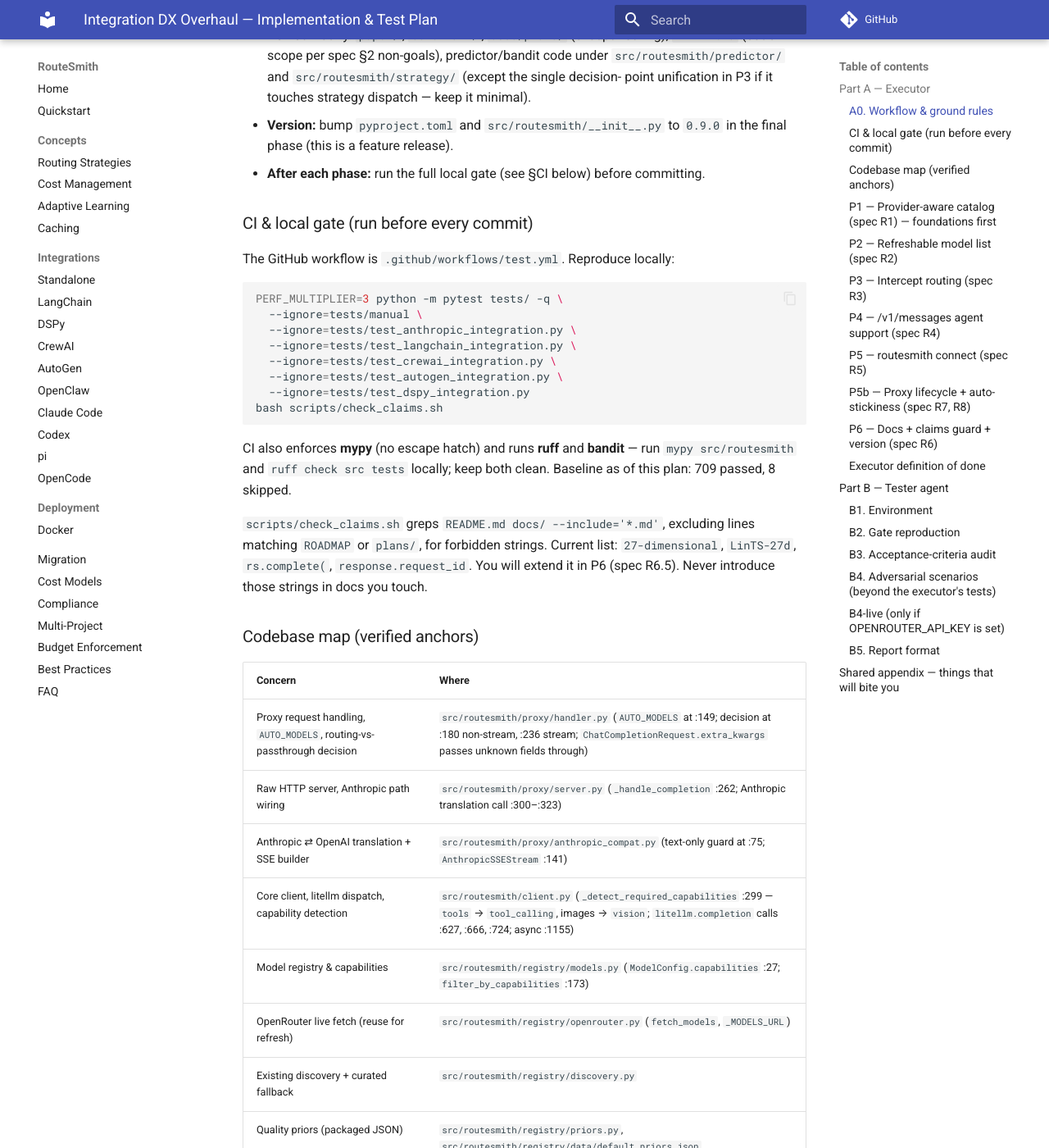
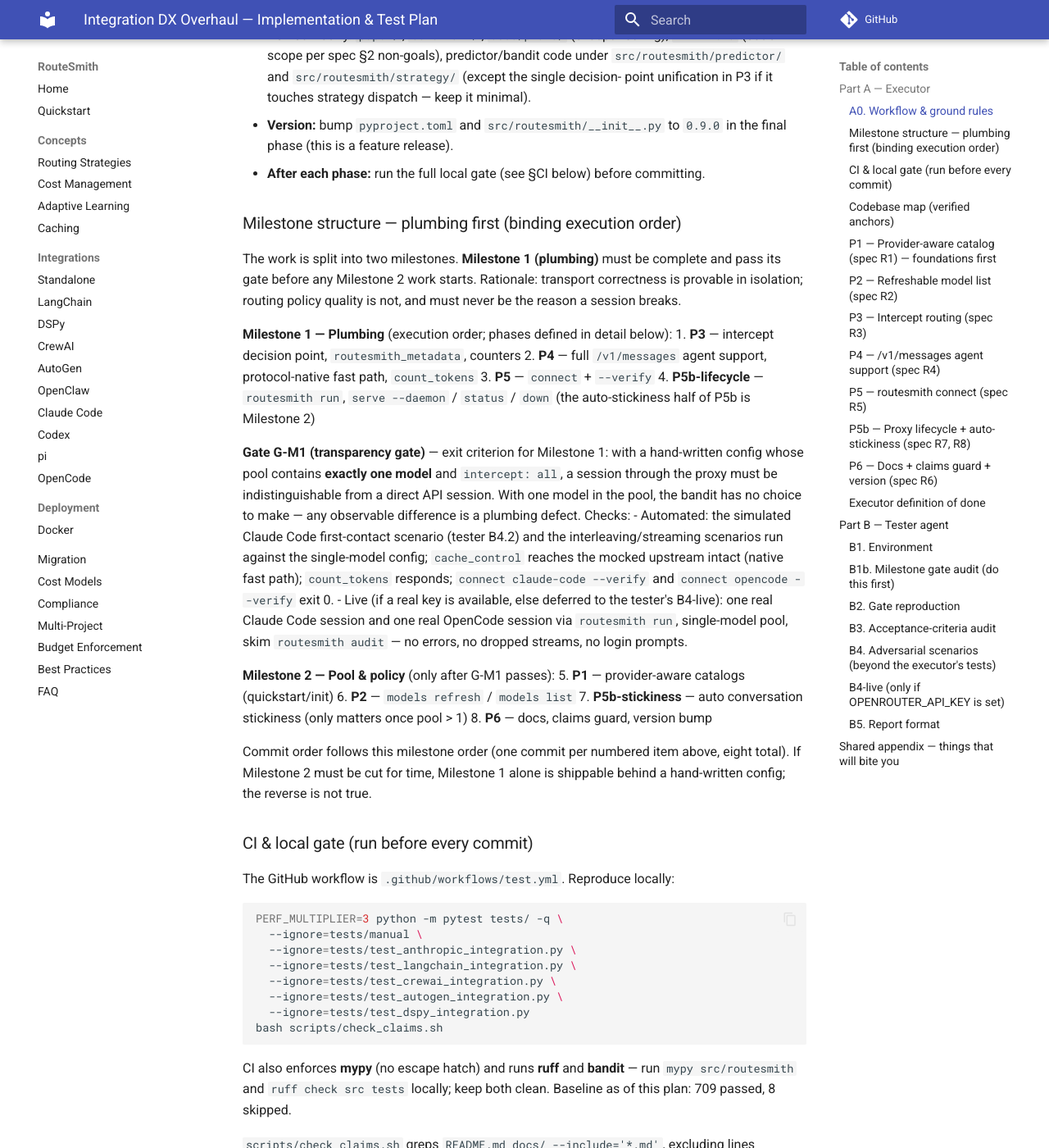
Before and after one commit to yunpengl9071/routesmith, an MkDocs documentation site: the page built from docs/plans/2026-07-16-integration-dx-implementation-plan.md, in a window 1280 px wide and 1400 px high, scrolled down 729 px. Shown: the whole window at 82% size. Built offline with MkDocs 1.6.1 and Material for MkDocs 9.7.7, drawn with Linux system fonts in a browser that asks for light colours; comment, search, counter and statistics services are not loaded; some of the changed text lies outside the part shown.

Commit message:
docs: plumbing-first milestone order + transparency gate (G-M1) in DX plan
- Milestone 1 (P3, P4, P5, P5b-lifecycle) must pass gate G-M1 before any
  Milestone 2 (catalogs, refresh, stickiness, docs) work starts
- G-M1: single-model pool + intercept:all must be indistinguishable from
  direct API use — isolates transport correctness from routing policy
- AC-21 added; tester audits commit order and re-runs the gate first

Co-Authored-By: Claude Fable 5 <noreply@anthropic.com>
Claude-Session: https://claude.ai/code/session_01Hs5VBEoHGeTfuDMUxoSbNW

```diff
--- a/docs/plans/2026-07-16-integration-dx-implementation-plan.md
+++ b/docs/plans/2026-07-16-integration-dx-implementation-plan.md
@@ -29,6 +29,43 @@ Requirement IDs (R1–R6) and acceptance criteria (AC-1…AC-15) refer to the sp
 - **Version:** bump `pyproject.toml` and `src/routesmith/__init__.py` to `0.9.0` in the
   final phase (this is a feature release).
 - **After each phase:** run the full local gate (see §CI below) before committing.
+
+### Milestone structure — plumbing first (binding execution order)
+
+The work is split into two milestones. **Milestone 1 (plumbing)** must be complete and
+pass its gate before any Milestone 2 work starts. Rationale: transport correctness is
+provable in isolation; routing policy quality is not, and must never be the reason a
+session breaks.
+
+**Milestone 1 — Plumbing** (execution order; phases defined in detail below):
+1. **P3** — intercept decision point, `routesmith_metadata`, counters
+2. **P4** — full `/v1/messages` agent support, protocol-native fast path, `count_tokens`
+3. **P5** — `connect` + `--verify`
+4. **P5b-lifecycle** — `routesmith run`, `serve --daemon` / `status` / `down`
+   (the auto-stickiness half of P5b is Milestone 2)
+
+**Gate G-M1 (transparency gate)** — exit criterion for Milestone 1:
+with a hand-written config whose pool contains **exactly one model** and
+`intercept: all`, a session through the proxy must be indistinguishable from a direct
+API session. With one model in the pool, the bandit has no choice to make — any observable
+difference is a plumbing defect. Checks:
+- Automated: the simulated Claude Code first-contact scenario (tester B4.2) and the
+  interleaving/streaming scenarios run against the single-model config; `cache_control`
+  reaches the mocked upstream intact (native fast path); `count_tokens` responds;
+  `connect claude-code --verify` and `connect opencode --verify` exit 0.
+- Live (if a real key is available, else deferred to the tester's B4-live): one real
+  Claude Code session and one real OpenCode session via `routesmith run`, single-model
+  pool, skim `routesmith audit` — no errors, no dropped streams, no login prompts.
+
+**Milestone 2 — Pool & policy** (only after G-M1 passes):
+5. **P1** — provider-aware catalogs (quickstart/init)
+6. **P2** — `models refresh` / `models list`
+7. **P5b-stickiness** — auto conversation stickiness (only matters once pool > 1)
+8. **P6** — docs, claims guard, version bump
+
+Commit order follows this milestone order (one commit per numbered item above, eight
+total). If Milestone 2 must be cut for time, Milestone 1 alone is shippable behind a
+hand-written config; the reverse is not true.
 
 ### CI & local gate (run before every commit)
 
@@ -102,9 +139,9 @@ Never introduce those strings in docs you touch.
 
 **Modified files**
 - `src/routesmith/cli/quickstart.py`: replace `_DEFAULT_MODELS`/`_detect_provider` usage
-  with `catalog.build_default_pool()`; add `--provider` (append action); write
-  `catalog:` stamp and `routing.intercept: all` (field exists after P3 — in P1 write the
-  stamp only, add the intercept line in P3's commit) into generated YAML.
+  with `catalog.build_default_pool()`; add `--provider` (append action); write the
+  `catalog:` stamp, `routing.intercept: all`, and `routing.sticky: auto` into generated
+  YAML (the config fields already exist — P3 ran in Milestone 1).
 - `src/routesmith/cli/init.py`: same for its non-interactive path; interactive
   OpenRouter picker untouched.
 
@@ -166,8 +203,9 @@ Never introduce those strings in docs you touch.
   same `resolve_routing` (spec R3.5); expose counters in the `/v1/stats` payload
   (handler already owns stats surface at :288).
 - `src/routesmith/cli/stats.py`: render the two counters + by-reason breakdown.
-- `src/routesmith/cli/quickstart.py` + `init.py`: now write `routing.intercept: all`
-  (deferred from P1).
+- Generated-config changes (quickstart/init writing `intercept: all`) happen in P1,
+  which runs later in milestone order; P3 only adds the config fields, loader support,
+  and proxy behavior.
 
 **Tests (extend `tests/test_proxy.py`, new `tests/test_intercept.py`)**
 - Full AC-6 and AC-7 matrix on both endpoints: intercept all/auto × concrete-model/auto ×
@@ -296,10 +334,13 @@ Never introduce those strings in docs you touch.
 
 ### Executor definition of done
 
-1. AC-1 … AC-14 and AC-16 … AC-20 all covered by passing automated tests.
+1. AC-1 … AC-14 and AC-16 … AC-21 all covered by passing automated tests.
 2. Local gate (§CI) fully green: pytest (existing 709 + new), check_claims, mypy, ruff.
 3. `python -m build --wheel` succeeds and the wheel contains `registry/data/catalogs/*`.
-4. Seven commits (P1–P5, P5b, P6) on `feature/integration-dx`, pushed with
+4. Gate G-M1 demonstrably passed before any Milestone 2 commit exists in the history
+   (the tester agent will check commit order).
+5. Eight commits in milestone order (P3, P4, P5, P5b-lifecycle, P1, P2, P5b-stickiness,
+   P6) on `feature/integration-dx`, pushed with
    `git push -u origin feature/integration-dx`.
 5. Do **not** open a PR and do not merge; the tester agent goes next.
 
@@ -320,6 +361,14 @@ pip install -e ".[proxy,all]" || pip install -e ".[proxy]"
 No provider keys are required for B2–B4 (mocks only). If `OPENROUTER_API_KEY` is present,
 also run B4-live.
 
+### B1b. Milestone gate audit (do this first)
+
+Verify from `git log` that all Milestone 1 commits (P3, P4, P5, P5b-lifecycle) precede
+all Milestone 2 commits, and re-run gate G-M1 yourself: single-model pool +
+`intercept: all` hand-written config, then the B4.2/B4.3 scenarios and both `--verify`
+calls against it. G-M1 failing on re-run is automatically a **critical finding**
+regardless of what the executor reported.
+
 ### B2. Gate reproduction
 
 Run the exact CI gate from Part A §CI. Record: total passed/failed/skipped vs. the
```
Also changed, not shown: other parts of docs/plans/2026-07-16-integration-dx-implementation-plan.md (+1 -1 lines), docs/plans/2026-07-16-integration-dx-spec.md (+6 -0 lines).
